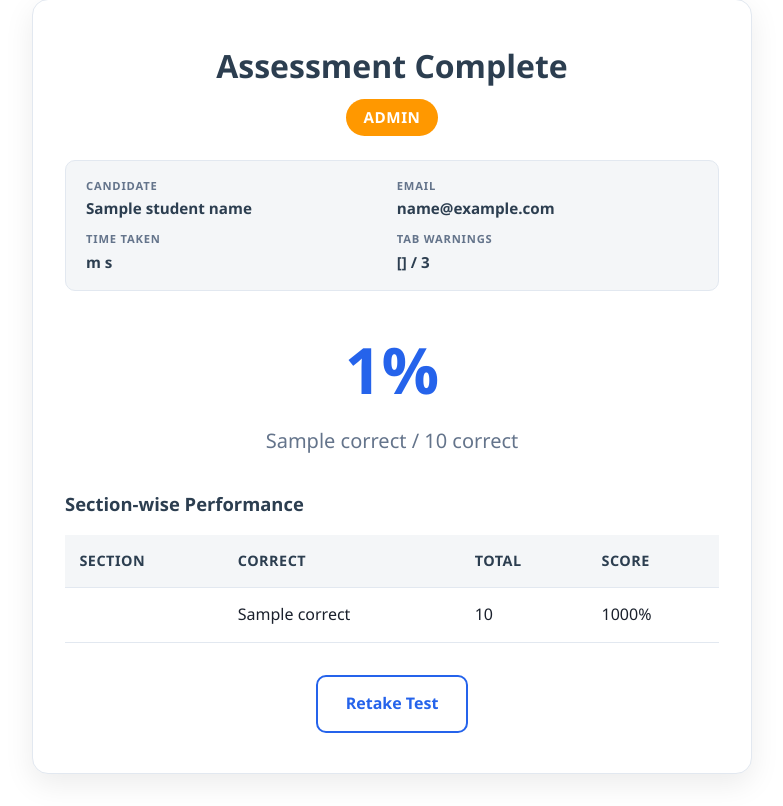
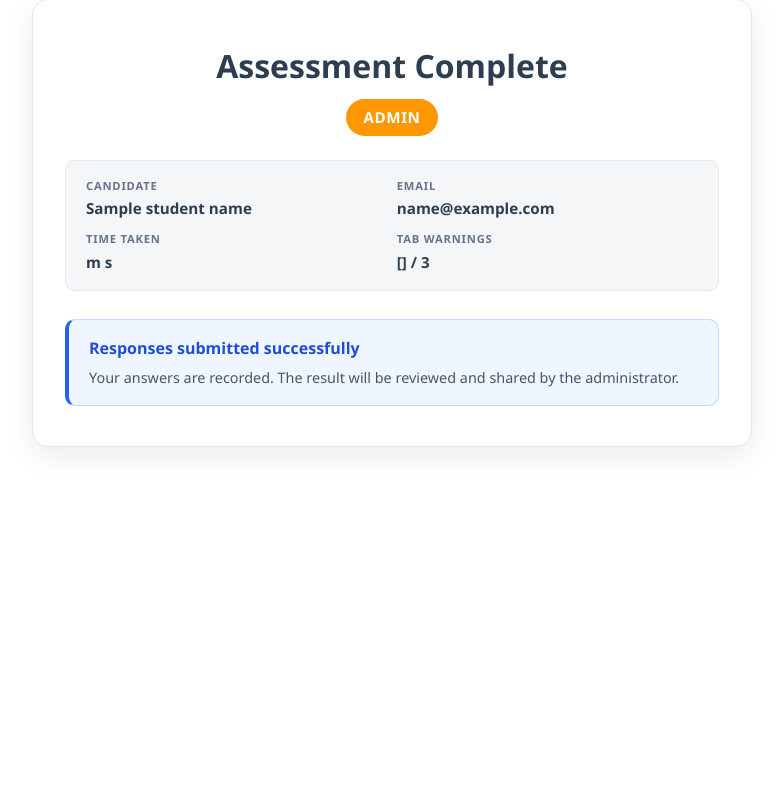
Before and after one commit to gaurav11072001/Assessment-, a Flask app: template templates/result.html in a window 1280 px wide. Shown: the part 138-944 px from the top of the page, without its empty margins (248-1031 px from the left). After the commit the page ends 589 px from the top, so only its background shows below. Run offline with Flask 3, Linux system fonts and the light colour scheme; the template is opened without the code that fills it: most values are stand-ins (such as "Sample title", 1, 10 or a date in 2020); some libraries are stand-ins or nearby versions.

Commit message:
Remove hero heading and hide results from students after submit

```diff
--- a/templates/result.html
+++ b/templates/result.html
@@ -24,30 +24,9 @@
             <div class="candidate-row"><span>Tab Warnings</span><strong class="{{ 'warn-text' if violations else '' }}">{{ violations }} / 3</strong></div>
         </div>
 
-        <div class="score-big">{{ percentage }}%</div>
-        <div class="score-label">{{ correct }} / {{ total }} correct</div>
-
-        <div class="breakdown">
-            <h3>Section-wise Performance</h3>
-            <table>
-                <thead>
-                    <tr><th>Section</th><th>Correct</th><th>Total</th><th>Score</th></tr>
-                </thead>
-                <tbody>
-                    {% for cat, data in breakdown.items() %}
-                    <tr>
-                        <td>{{ ROLES.get(cat, cat.title()) }}</td>
-                        <td>{{ data.correct }}</td>
-                        <td>{{ data.total }}</td>
-                        <td>{{ "%.0f"|format((data.correct/data.total)*100) if data.total else 0 }}%</td>
-                    </tr>
-                    {% endfor %}
-                </tbody>
-            </table>
-        </div>
-
-        <div class="result-actions">
-            <a href="{{ url_for('index') }}" class="btn-outline">Retake Test</a>
+        <div class="submitted-notice">
+            <strong>Responses submitted successfully</strong>
+            <span>Your answers are recorded. The result will be reviewed and shared by the administrator.</span>
         </div>
     </div>
 </section>
@@ -91,6 +70,20 @@
 .lock-notice strong { color: #c2410c; font-size: 0.98rem; }
 .lock-notice span { color: #9a3412; font-size: 0.85rem; }
 
+.submitted-notice {
+    display: flex;
+    flex-direction: column;
+    gap: 0.35rem;
+    background: #eff6ff;
+    border: 1px solid #bfdbfe;
+    border-left: 4px solid #2563eb;
+    border-radius: 10px;
+    padding: 1rem 1.25rem;
+    text-align: left;
+}
+.submitted-notice strong { color: #1d4ed8; font-size: 1rem; }
+.submitted-notice span { color: #475569; font-size: 0.9rem; line-height: 1.5; }
+
 @media (max-width: 640px) {
     .candidate { grid-template-columns: 1fr; }
 }
```
Also changed, not shown: templates/index.html (+0 -22 lines).
